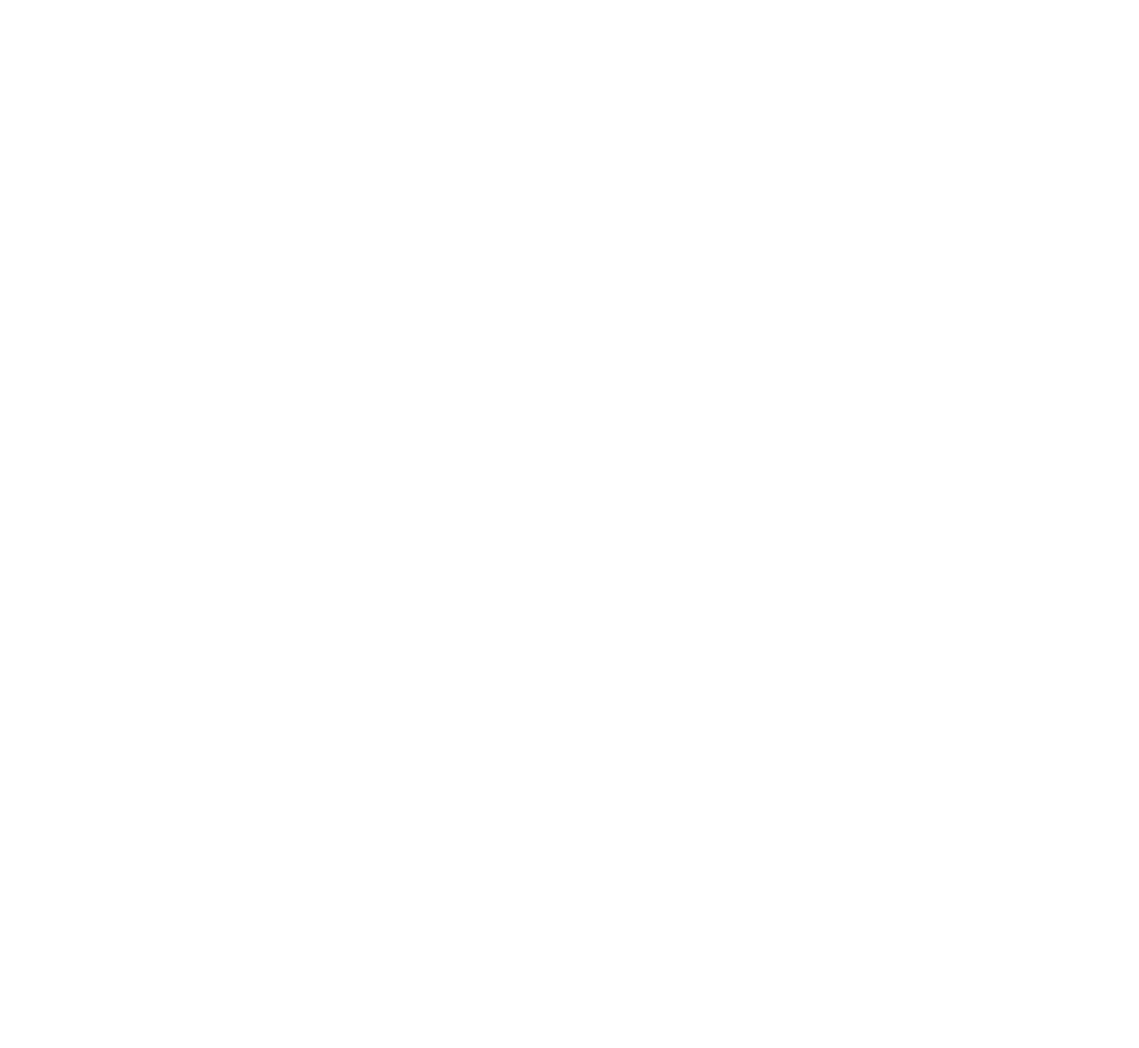
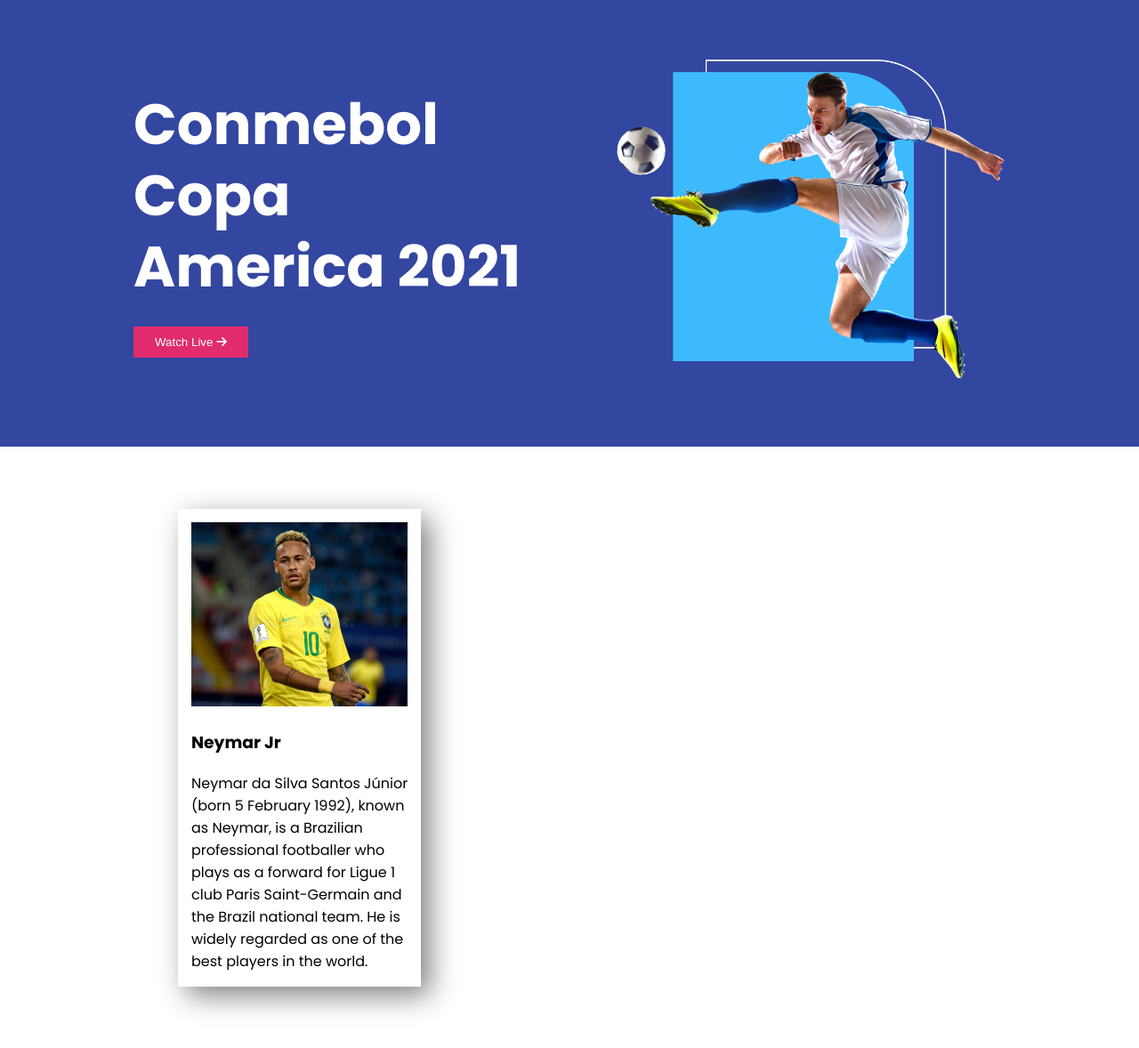
Before and after one commit to mdbappymia/football-website, a plain HTML site: page index.html in a window 1280 px wide. Shown: the whole page at 89% size. Before the commit the page ends 800 px from the top, so only its background shows below. Drawn offline with Linux system fonts and the light colour scheme.

Commit message:
first section complete

```diff
--- a/css/style.css
+++ b/css/style.css
@@ -0,0 +1,60 @@
+/* All used fonts */
+@import url("https://fonts.googleapis.com/css2?family=Niconne&family=Poppins:wght@400;700&display=swap");
+
+/* Utlities */
+body {
+  /* font-family: "Niconne", cursive; */
+  font-family: "Poppins", sans-serif;
+  margin: 0;
+  padding: 0;
+}
+/* Header content */
+.header-section {
+  background-color: #3346a0;
+}
+.header-content {
+  display: flex;
+  margin: 0 100px;
+  display: flex;
+  align-items: center;
+}
+.half-width {
+  width: 50%;
+  margin: 0 50px;
+}
+.half-width img {
+  width: 100%;
+  margin: 67px 0;
+}
+.header-title {
+  font-size: 64px;
+  color: #ffffff;
+  line-height: 80px;
+  margin: 0;
+}
+.play-button {
+  background-color: #e02c6d;
+  margin-top: 27px;
+  padding: 10px 24px;
+  border: none;
+  color: #ffffff;
+}
+
+/* Player Gallary */
+.players-galary {
+  margin: 70px 200px;
+}
+.players {
+  display: grid;
+  grid-template-columns: repeat(3, 1fr);
+  grid-gap: 30px;
+}
+.player {
+  box-shadow: 10px 10px 30px gray;
+}
+.player-blog {
+  margin: 15px;
+}
+.player-image {
+  width: 100%;
+}
--- a/index.html
+++ b/index.html
@@ -1,12 +1,52 @@
 <!DOCTYPE html>
 <html lang="en">
-<head>
-    <meta charset="UTF-8">
-    <meta http-equiv="X-UA-Compatible" content="IE=edge">
-    <meta name="viewport" content="width=device-width, initial-scale=1.0">
-    <title>Document</title>
-</head>
-<body>
-
-</body>
+  <head>
+    <meta charset="UTF-8" />
+    <meta http-equiv="X-UA-Compatible" content="IE=edge" />
+    <meta name="viewport" content="width=device-width, initial-scale=1.0" />
+    <title>Football Website</title>
+    <script
+      src="https://kit.fontawesome.com/19f635731a.js"
+      crossorigin="anonymous"
+    ></script>
+    <link rel="stylesheet" href="./css/style.css" />
+  </head>
+  <body>
+    <!--Start Header content -->
+    <header class="header-section">
+      <div class="header-content">
+        <div class="half-width">
+          <h1 class="header-title">Conmebol Copa America 2021</h1>
+          <button class="play-button">
+            Watch Live <i class="fas fa-arrow-right"></i>
+          </button>
+        </div>
+        <div class="half-width">
+          <img src="./images/banner.png" alt="" />
+        </div>
+      </div>
+    </header>
+    <!-- End hrader -->
+    <section class="players-galary">
+      <div class="players">
+        <div class="player">
+          <div class="player-blog">
+            <img
+              src="./images/players/player-1.png"
+              alt=""
+              class="player-image"
+            />
+            <h3 class="player-name">Neymar Jr</h3>
+            <p class="player-bio">
+              Neymar da Silva Santos Júnior (born 5 February 1992), known as
+              Neymar, is a Brazilian professional footballer who plays as a
+              forward for Ligue 1 club Paris Saint-Germain and the Brazil
+              national team. He is widely regarded as one of the best players in
+              the world.
+            </p>
+          </div>
+        </div>
+      </div>
+    </section>
+  </body>
 </html>
```
